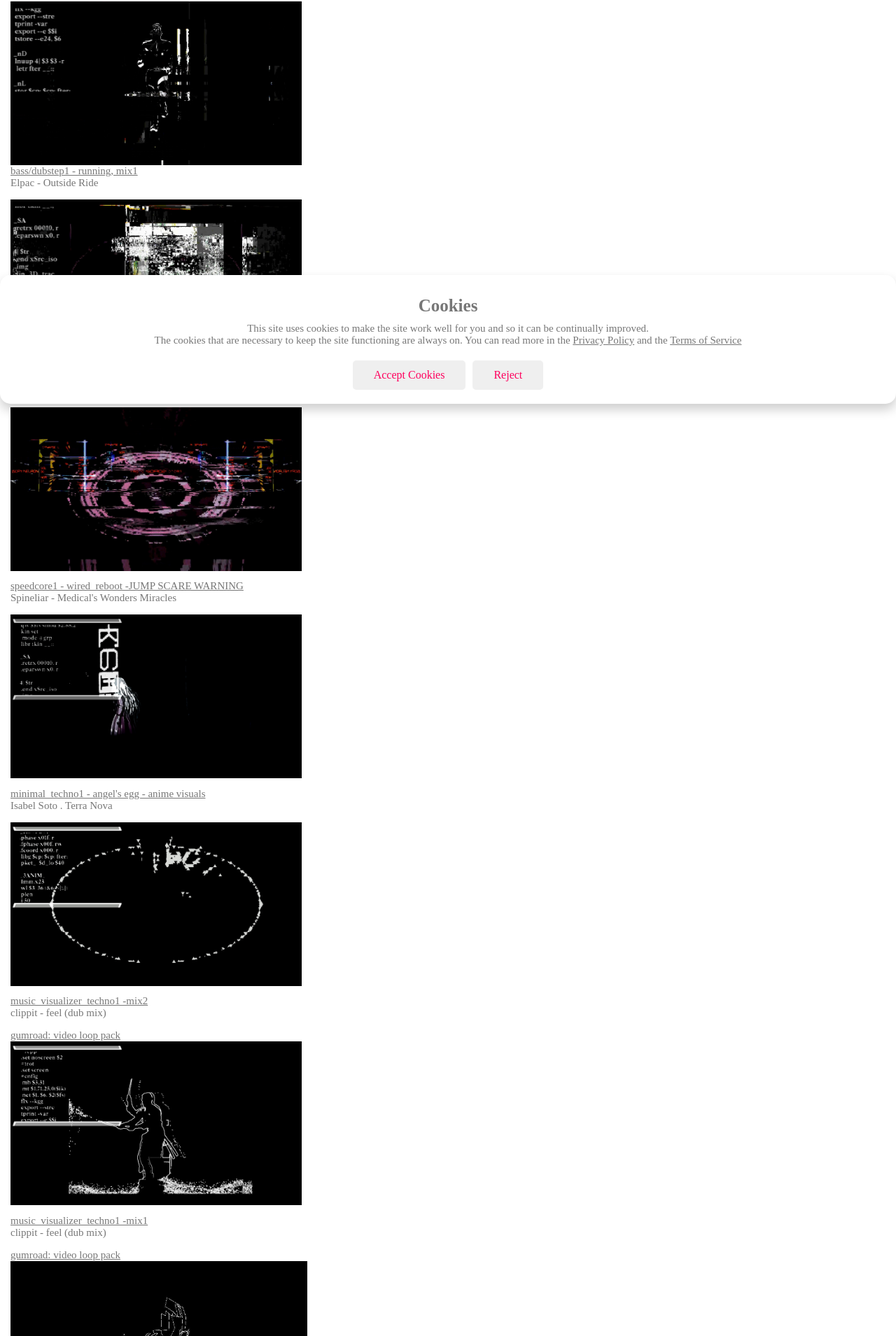
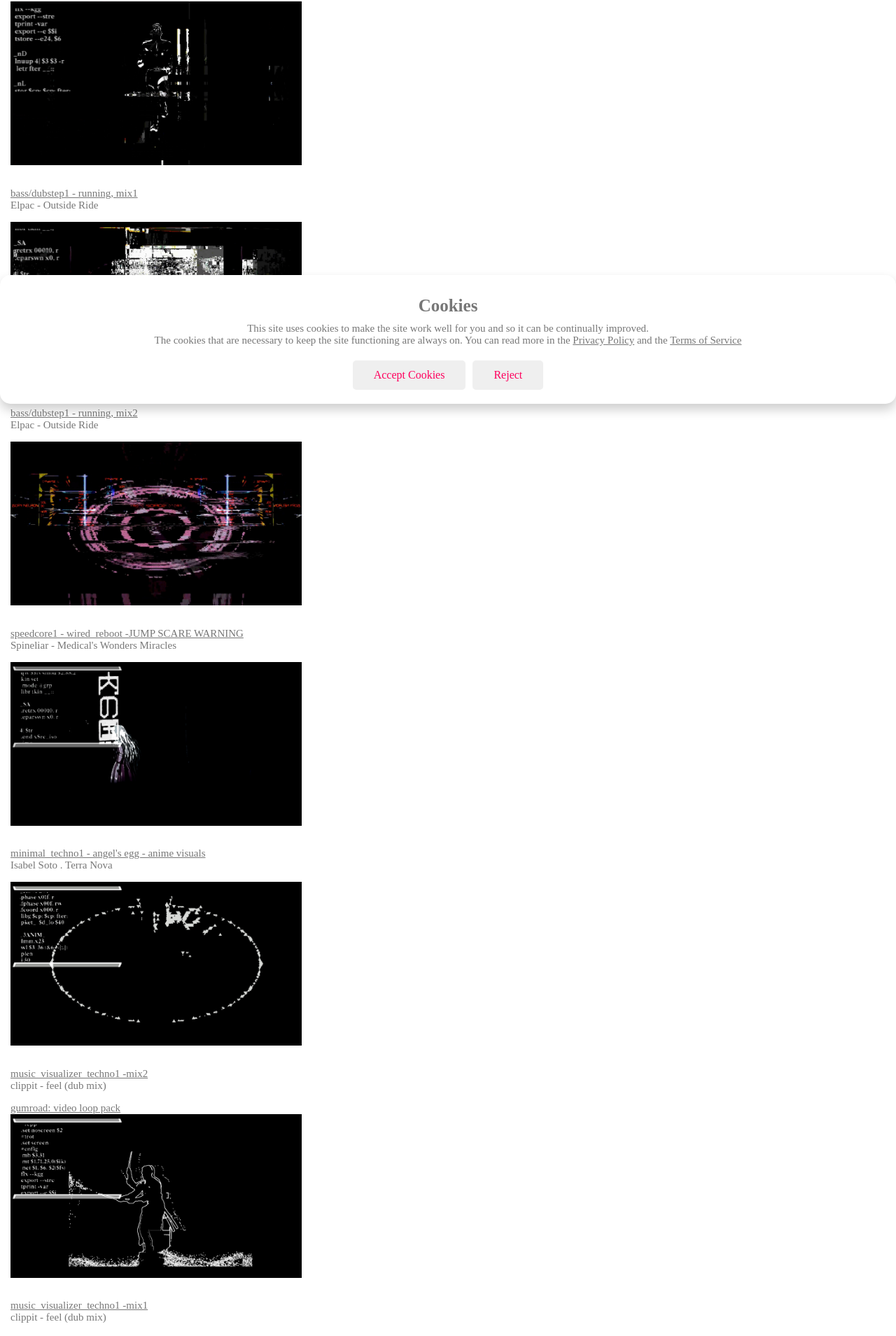
Before and after one commit to twilightcourier/twilightcourier.github.io, a Jekyll site: the page built from index copy.html, in a window 1280 px wide. Shown: the part 323-2232 px from the top of the page at 70% size. Built offline with Jekyll 4.4.1, drawn with Linux system fonts in a browser that asks for light colours; some web fonts are replaced.

Commit message:
spacing better

```diff
--- a/css/tile1 copy.css
+++ b/css/tile1 copy.css
@@ -84,6 +84,7 @@
  .tile-title a:hover {
      filter: brightness(150%);
  }
+
 
 
 
--- a/css/tile1.css
+++ b/css/tile1.css
@@ -1,6 +1,4 @@
-.works_page_container {
-    display: ;
-}
+
 
 .tile-group {
     display: grid;
@@ -22,7 +20,7 @@
 .tile-single {
     display: flex;
     flex-direction: column;
-    gap: 1.5vh;
+    gap: 0vh;
     width: 100%;
 }
 
@@ -32,7 +30,9 @@
     height: 26vh;
     object-fit: cover;
     display: block;
+    margin-bottom: 3.5vh;
 }
+
 
 
 .tile-text {
```
Also changed, not shown: index.html (+1 -6 lines).
